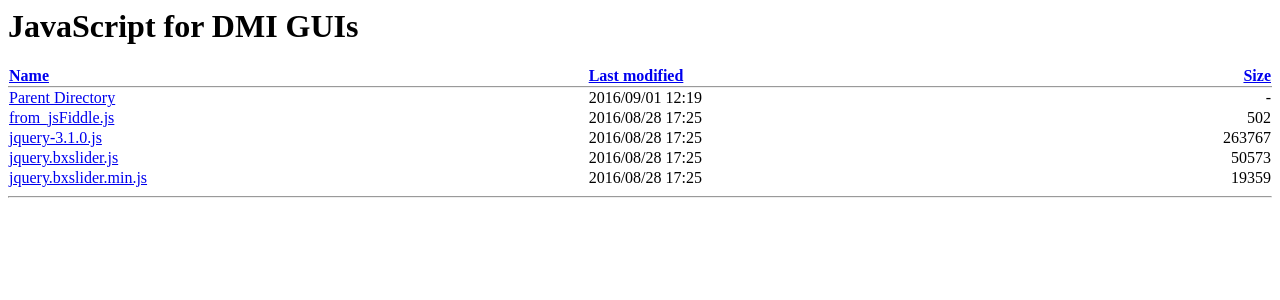
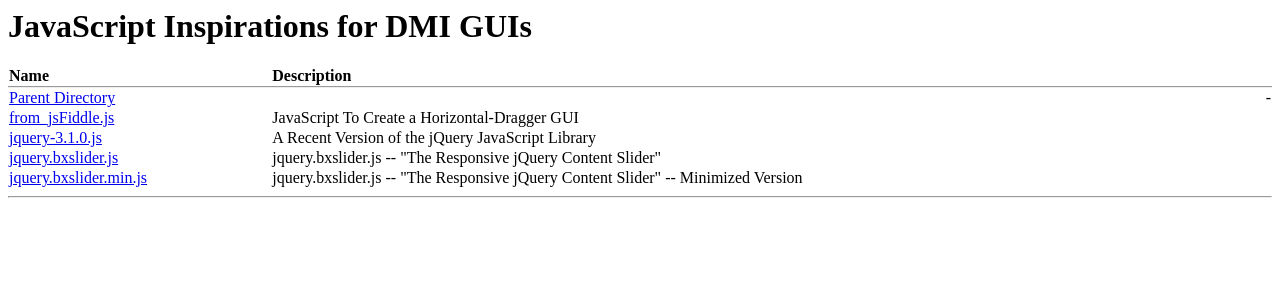
Before and after one commit to Mashweb/mashweb.github.io, a Jekyll site: the page experiments/NodeLists/js/index.html, which Jekyll copies as it is, in a window 1280 px wide. Shown: the top 300 px of the page. Built offline with Jekyll 4.4.1, drawn with Linux system fonts in a browser that asks for light colours.

```diff
--- a/experiments/NodeLists/js/index.html
+++ b/experiments/NodeLists/js/index.html
@@ -1,10 +1,10 @@
 <!DOCTYPE HTML PUBLIC "-//W3C//DTD HTML 3.2 Final//EN">
 <HTML>
   <HEAD>
-    <TITLE>JavaScript for DMI GUIs</TITLE>
+    <TITLE>JavaScript Inspirations for DMI GUIs</TITLE>
     <style type="text/css">
     <!--
-    .name, .mtime { text-align: left; }
+    .name, .mtime, .desc { text-align: left; }
     .size { text-align: right; }
     td { text-overflow: ellipsis; white-space: nowrap; overflow: hidden; }
     table { border-collapse: collapse; }
@@ -13,16 +13,16 @@
     </style>
   </HEAD>
   <BODY>
-    <H1>JavaScript for DMI GUIs</H1>
+    <H1>JavaScript Inspirations for DMI GUIs</H1>
 <TABLE width="100%"><THEAD><TR>
-<TH class="name"><A HREF="?N=D">Name</A></TH><TH class="mtime"><A HREF="?M=D">Last modified</A></TH><TH class="size"><A HREF="?S=D">Size</A></TH>
+<TH class="name">Name</TH><TH class="desc">Description</TH>
 </TR></THEAD>
 <TBODY>
-<TR><TD class="name"><A HREF="..">Parent Directory</A></TD><TD class="mtime">2016/09/01 12:19</TD><TD class="size">-</TD></TR>
-<TR><TD class="name"><A HREF="from_jsFiddle.js">from_jsFiddle.js</A></TD><TD class="mtime">2016/08/28 17:25</TD><TD class="size">502</TD></TR>
-<TR><TD class="name"><A HREF="jquery-3.1.0.js">jquery-3.1.0.js</A></TD><TD class="mtime">2016/08/28 17:25</TD><TD class="size">263767</TD></TR>
-<TR><TD class="name"><A HREF="jquery.bxslider.js">jquery.bxslider.js</A></TD><TD class="mtime">2016/08/28 17:25</TD><TD class="size">50573</TD></TR>
-<TR><TD class="name"><A HREF="jquery.bxslider.min.js">jquery.bxslider.min.js</A></TD><TD class="mtime">2016/08/28 17:25</TD><TD class="size">19359</TD></TR>
+<TR><TD class="name"><A HREF="..">Parent Directory</A></TD><TD class="size">-</TD></TR>
+<TR><TD class="name"><A HREF="from_jsFiddle.js">from_jsFiddle.js</A></TD><TD class="desc">JavaScript To Create a Horizontal-Dragger GUI</TD></TR>
+<TR><TD class="name"><A HREF="jquery-3.1.0.js">jquery-3.1.0.js</A></TD><TD class="desc">A Recent Version of the jQuery JavaScript Library</TD></TR>
+<TR><TD class="name"><A HREF="jquery.bxslider.js">jquery.bxslider.js</A></TD><TD class="desc">jquery.bxslider.js -- "The Responsive jQuery Content Slider"</TD></TR>
+<TR><TD class="name"><A HREF="jquery.bxslider.min.js">jquery.bxslider.min.js</A></TD><TD class="desc">jquery.bxslider.js -- "The Responsive jQuery Content Slider" -- Minimized Version</TD></TR>
 </TBODY></TABLE><HR>
   </BODY>
 </HTML>
```
Also changed, not shown: docs/whitepaper.html (+65 -29 lines), experiments/NodeLists/css/index.html (+7 -7 lines).
